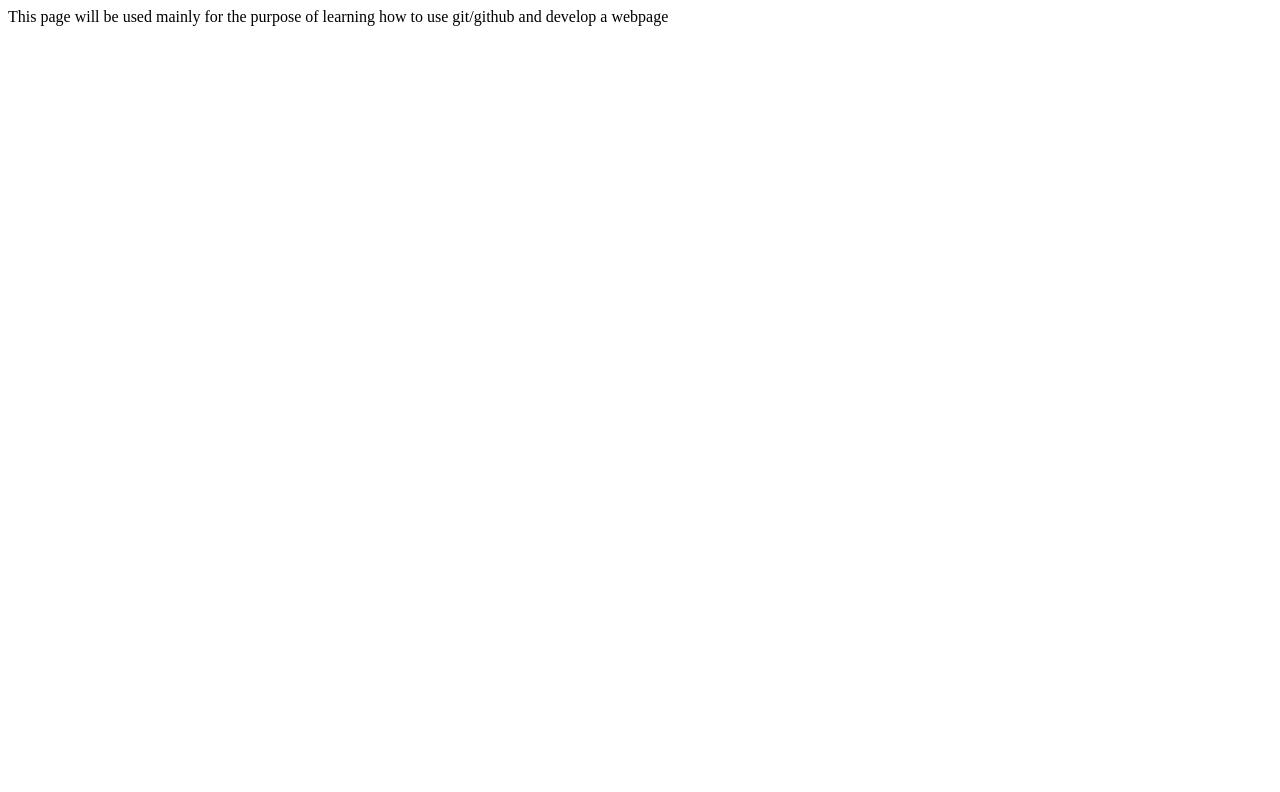
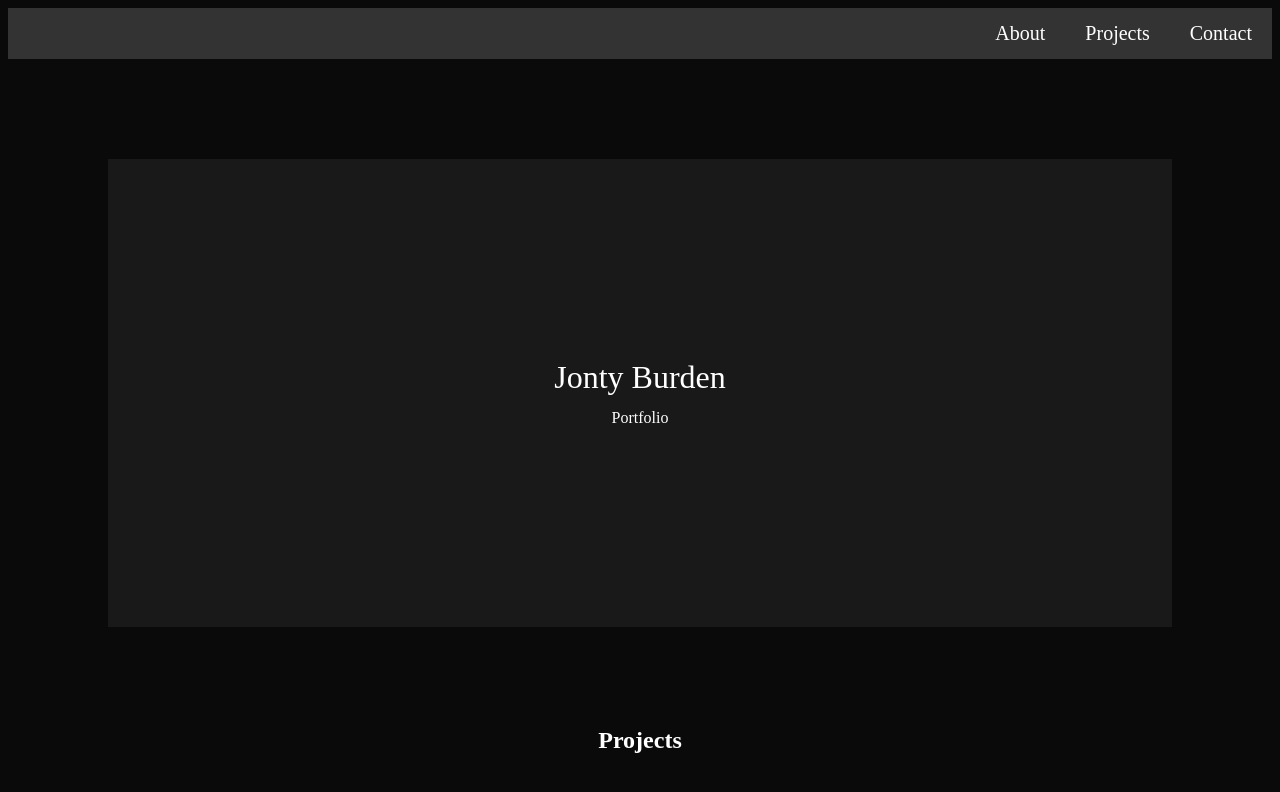
Before and after one commit to JontyBurden/JontyBurden.github.io, a plain HTML site: page index.html in a window 1280 px wide. Drawn offline with Linux system fonts and the light colour scheme.

Commit message:
basic html layout added

```diff
--- a/index.html
+++ b/index.html
@@ -1,15 +1,37 @@
 <!DOCTYPE html>
 <html>
-    <head>
-        <title>Projects Webpage</title>
-        <div>This page will be used mainly for the purpose of learning how
-            to use git/github and develop a webpage
+    <link
+    href="stylesheet.css" rel="stylesheet" type="text/css"
+    />
+<header>
+    <nav>
+        <ul>
+          <li>
+            <a>Contact</a>
+          </li>
+          <li>
+            <a>Projects</a>
+          </li>
+          <li>
+            <a>About</a>
+          </li>
+        </ul>
+      </nav>
+    <div class="intro-page">
+        Jonty Burden
+        <div class="font-size">
+            Portfolio
         </div>
-    </head>
-    <body>
+    </div>
+</header>
 
-    </body>
-    <footer>
+<body>
+    <h2 class="centre-element">
+        Projects
+    </h2>
+</body>
+<footer>
 
-    </footer>
+</footer>
+
 </html>
--- a/stylesheet.css
+++ b/stylesheet.css
@@ -1,3 +1,46 @@
-body {
-    background-color: grey;
+.intro-page {
+    display: auto;
+    margin: 100px;
+    padding: 200px;
+    font-size: 32px;
+    background: rgb(25,25,25);
+    text-align: center;
+  }
+  html, body {
+    background-color: rgb(10, 10, 10);
+    color: white;
+  }
+
+.font-size {
+    font-size: 16px;
+    padding-top: 2%;
 }
+
+.centre-element {
+    text-align: center;
+}
+ul {
+    list-style-type: none;
+    margin: 0;
+    padding: 0;
+    padding-left: 5%;
+    overflow: hidden;
+    background-color: #333;
+  }
+
+  li {
+    float: right;
+    font-size: 20px;
+  }
+
+  li a {
+    display: block;
+    color: white;
+    text-align: center;
+    padding: 14px 20px;
+    text-decoration: none;
+  }
+
+  li a:hover {
+    background-color: #111;
+  }
```
